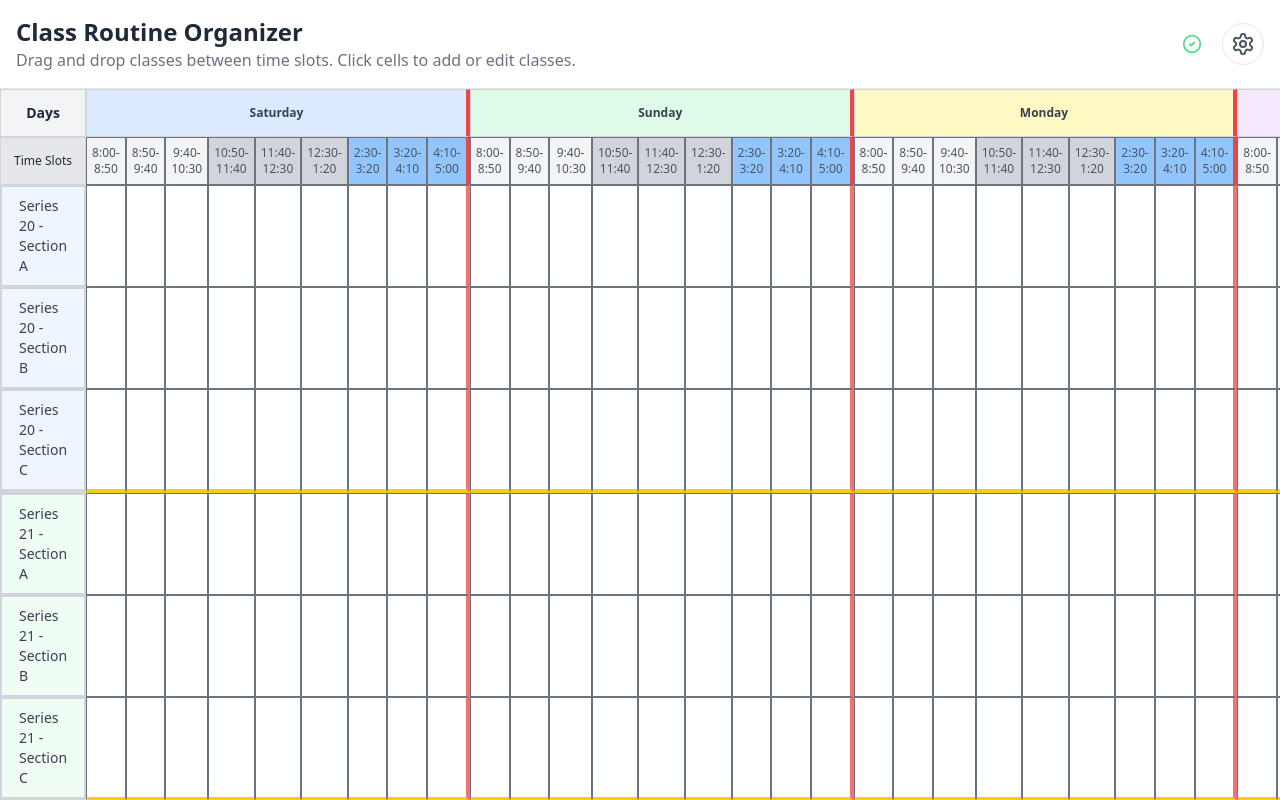
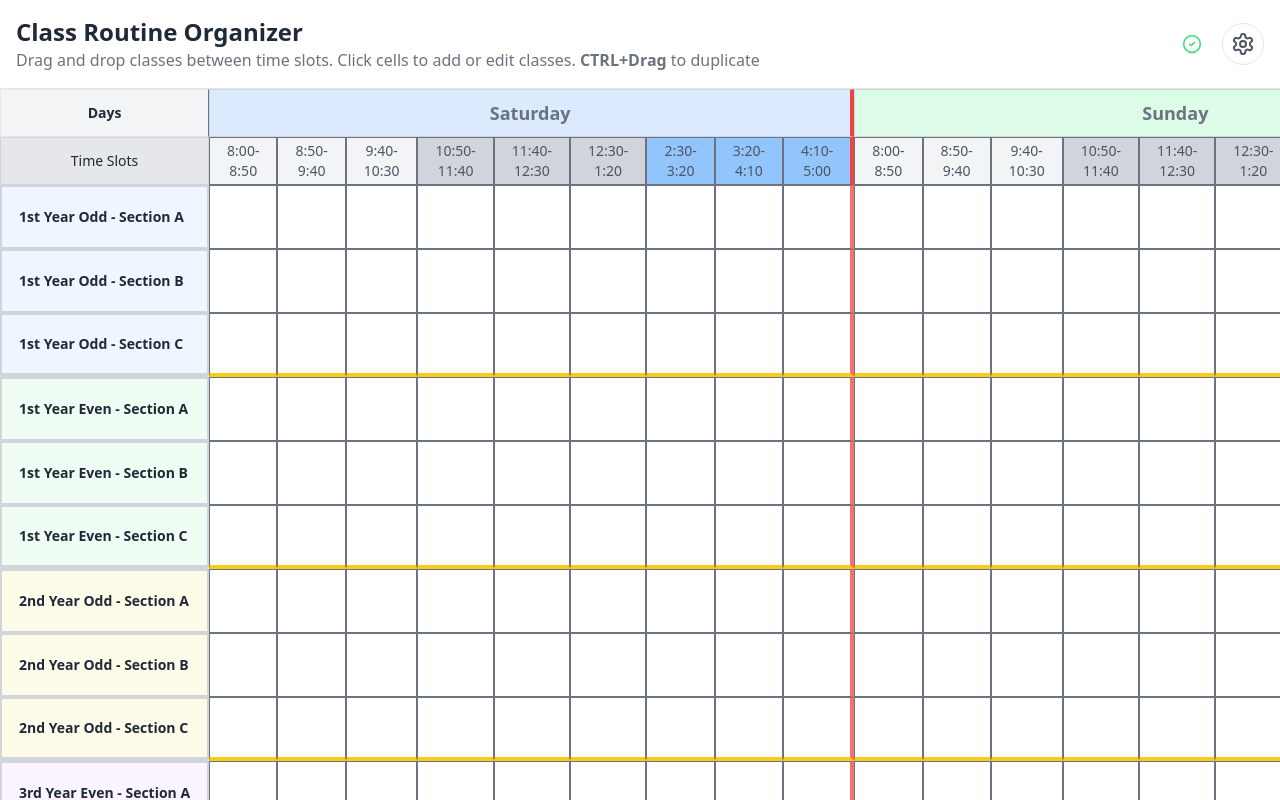
Before and after one commit to sadat2103108/3100--Class-Routine, a React (Vite) app in the folder client/: page / in a window 1280 px wide. Built offline with nearby package versions, Linux system fonts and the light colour scheme; no server answers.

Commit message:
minor ui fix

```diff
--- a/client/src/components/ClassRoutine/ClassRoutineTable.jsx
+++ b/client/src/components/ClassRoutine/ClassRoutineTable.jsx
@@ -1,4 +1,3 @@
-import React from 'react';
 import ClassCell from './ClassCell';
 
 const ClassRoutineTable = ({
@@ -16,7 +15,6 @@ const ClassRoutineTable = ({
   openModal,
   duplicateClassDetail,
   deleteClassDetail,
-  // getDayColor,
   getBorderClasses
 }) => {
   // Helper for column group color (light matte aesthetic, with soft dark for columns 4,5,6)
@@ -48,7 +46,7 @@ const ClassRoutineTable = ({
     'bg-pink-100'
   ];
   // Colors for series name heading column (group of 3)
-  const seriesHeadingColors = [
+  const batchHeadingColors = [
     'bg-blue-50',
     'bg-green-50',
     'bg-yellow-50',
@@ -61,14 +59,14 @@ const ClassRoutineTable = ({
       <thead>
         {/* Day Names Row */}
         <tr className="sticky top-0 z-20">
-          <th className="w-48 h-12 bg-gray-100 text-gray-800 font-semibold text-sm border border-gray-300 sticky left-0 z-30">
+          <th className="w-48 h-12 bg-gray-100 text-gray-800 font-semibold text-sm border border-r-gray-500 sticky left-0 z-30">
             Days
           </th>
           {days.map((day, dayIndex) => (
             <th
               key={day}
               colSpan={9}
-              className={`h-12 font-semibold text-gray-700 border border-gray-300 ${dayHeadingColors[dayIndex % dayHeadingColors.length]} ${dayIndex < 4 ? 'border-r-4 border-r-red-500' : ''}`}
+              className={` h-12 font-semibold text-lg text-gray-500 border border-gray-300 ${dayHeadingColors[dayIndex % dayHeadingColors.length]} ${dayIndex < 4 ? 'border-r-4 border-r-red-500' : ''}`}
             >
               {day}
             </th>
@@ -76,16 +74,16 @@ const ClassRoutineTable = ({
         </tr>
         {/* Time Slots Row */}
         <tr className="sticky top-12 z-20">
-          <th className="w-48 h-12 bg-gray-200 text-gray-800 font-medium text-xs border border-gray-300 sticky left-0 z-30">
+          <th className="w-48 h-12 bg-gray-200 text-gray-800 font-medium text-sm border border-gray-300 sticky left-0 z-30">
             Time Slots
           </th>
           {days.map((_, dayIndex) =>
             timeSlots.map((time, timeIndex) => (
               <th
                 key={`${dayIndex}-${timeIndex}`}
-                className={`w-32 h-12 text-xs text-gray-600 font-medium border border-gray-500 ${getColumnGroupColor(timeIndex)} ${timeIndex === 8 && dayIndex < 4 ? 'border-r-4 border-r-red-500' : ''}`}
+                className={`w-38 h-12 text-sm text-gray-600 font-medium border border-gray-500 ${getColumnGroupColor(timeIndex)} ${timeIndex === 8 && dayIndex < 4 ? 'border-r-4 border-r-red-500' : ''}`}
               >
-                <div className="px-1 text-center">
+                <div className="px-4 text-center">
                   {time}
                 </div>
               </th>
@@ -96,12 +94,23 @@ const ClassRoutineTable = ({
       <tbody>
         {batches.map((batch, batchIndex) => (
           <tr key={batchIndex}>
+
             {/* Batch Name Cell */}
-            <td className={`w-48 h-16 text-sm font-medium text-gray-700 border-2 border-gray-300 sticky left-0 z-10 ${seriesHeadingColors[Math.floor(batchIndex / 3) % seriesHeadingColors.length]} ${(batchIndex + 1) % 3 === 0 ? 'border-b-4 border-b-gray-300' : ''}`}>
+            <td
+              className={
+                `w-48 h-16 text-sm font-bold text-gray-800 border-2
+                border-gray-300 sticky left-0 z-10
+                ${batchHeadingColors[Math.floor(batchIndex / 3) % batchHeadingColors.length]}
+                ${(batchIndex + 1) % 3 === 0 ? 'border-b-4 border-b-gray-300' : ''}
+                whitespace-nowrap overflow-hidden text-ellipsis`
+              }
+            >
               <div className="px-4 py-2">
                 {batch}
               </div>
             </td>
+
+
             {/* Class Cells */}
             {days.map((_, dayIndex) =>
               timeSlots.map((_, timeIndex) => {
@@ -131,7 +140,7 @@ const ClassRoutineTable = ({
                     batchIndex={batchIndex}
                     dayIndex={dayIndex}
                     timeIndex={timeIndex}
-                    borderClasses={getBorderClasses(batchIndex, dayIndex, timeIndex)}
+                    borderClasses={getBorderClasses(batchIndex, timeIndex)}
                     timeSlotColor={cellColor}
                   />
                 );
--- a/client/src/components/ClassRoutineOrganizer.jsx
+++ b/client/src/components/ClassRoutineOrganizer.jsx
@@ -10,11 +10,8 @@ const ClassRoutineOrganizer = () => {
     routineData,
     setRoutineData,
     teachers,
-    // setTeachers,
     courses,
-    // setCourses,
     rooms,
-    // setRooms,
     saveAllStates,
   } = useContext(GlobalContext);
 
@@ -26,7 +23,7 @@ const ClassRoutineOrganizer = () => {
     setSaveStatus('unsaved');
   }, [routineData, teachers, courses, rooms]);
 
-  // Sync every 10s and on settings save
+  // Sync every 5s and on settings save
   useEffect(() => {
     const interval = setInterval(async () => {
       if (saveStatus !== 'saved') {   // Only sync if not already saved
@@ -47,8 +44,6 @@ const ClassRoutineOrganizer = () => {
   };
 
   const [draggedItem, setDraggedItem] = useState(null);
-  const [dropChoice, setDropChoice] = useState(null); // {batchIndex, dayIndex, timeIndex}
-  const [isDropModalOpen, setIsDropModalOpen] = useState(false);
   const [dragOverCell, setDragOverCell] = useState(null);
   const [isModalOpen, setIsModalOpen] = useState(false);
   const [editingCell, setEditingCell] = useState(null);
@@ -64,23 +59,20 @@ const ClassRoutineOrganizer = () => {
     '8:00-8:50', '8:50-9:40', '9:40-10:30', '10:50-11:40', '11:40-12:30',
     '12:30-1:20', '2:30-3:20', '3:20-4:10', '4:10-5:00'
   ];
-  const batches = [
-    "Series 20 - Section A",
-    "Series 20 - Section B",
-    "Series 20 - Section C",
-    "Series 21 - Section A",
-    "Series 21 - Section B",
-    "Series 21 - Section C",
-    "Series 22 - Section A",
-    "Series 22 - Section B",
-    "Series 22 - Section C",
-    "Series 23 - Section A",
-    "Series 23 - Section B",
-    "Series 23 - Section C",
-    "Series 24 - Section A",
-    "Series 24 - Section B",
-    "Series 24 - Section C"
+
+  const semesters = [
+    "1st Year Odd",
+    "1st Year Even",
+    "2nd Year Odd",
+    "3rd Year Even",
+    "4th Year Odd"
   ];
+  const sections = ['A', 'B', 'C'];
+
+  const batches = semesters.flatMap(s =>
+    sections.map(sec => `${s} - Section ${sec}`)
+  );
+
   // Remove localStorage gridData and routineData
   // Use global state for routineData
 
@@ -179,52 +171,8 @@ const ClassRoutineOrganizer = () => {
       return newData;
     });
     setDraggedItem(null);
-    setDropChoice(null);
-    setIsDropModalOpen(false);
   }, [draggedItem, setRoutineData]);
 
-  // const handleDropAction = (action) => {
-  //   if (!draggedItem || !dropChoice) {
-  //     setIsDropModalOpen(false);
-  //     setDraggedItem(null);
-  //     setDropChoice(null);
-  //     setDragOverCell(null);
-  //     return;
-  //   }
-  //   setRoutineData(prev => {
-  //     let newData = [...prev];
-  //     // Remove any class in the target cell
-  //     newData = newData.filter(cls =>
-  //       !(cls.batchIndex === dropChoice.batchIndex &&
-  //         cls.dayIndex === dropChoice.dayIndex &&
-  //         cls.timeIndex === dropChoice.timeIndex)
-  //     );
-  //     if (action === 'move') {
-  //       // Remove from original position
-  //       newData = newData.filter(cls =>
-  //         !(cls.batchIndex === draggedItem.batchIndex &&
-  //           cls.dayIndex === draggedItem.dayIndex &&
-  //           cls.timeIndex === draggedItem.timeIndex)
-  //       );
-  //       // Add to new position
-  //       newData.push({ ...draggedItem.classDetail, batchIndex: dropChoice.batchIndex, dayIndex: dropChoice.dayIndex, timeIndex: dropChoice.timeIndex });
-  //     } else if (action === 'copy') {
-  //       // Add a copy to new position
-  //       newData.push({
-  //         ...draggedItem.classDetail,
-  //         id: `${Date.now()}-${Math.random().toString(36).substr(2, 9)}`,
-  //         batchIndex: dropChoice.batchIndex,
-  //         dayIndex: dropChoice.dayIndex,
-  //         timeIndex: dropChoice.timeIndex
-  //       });
-  //     }
-  //     return newData;
-  //   });
-  //   setIsDropModalOpen(false);
-  //   setDraggedItem(null);
-  //   setDropChoice(null);
-  //   setDragOverCell(null);
-  // };
 
   const handleDragEnd = useCallback(() => {
     setDraggedItem(null);
@@ -242,8 +190,7 @@ const ClassRoutineOrganizer = () => {
       id: '',
       course: '',
       teacher: '',
-      room: '',
-      type: 'Lecture'
+      room: ''
     });
     setIsModalOpen(true);
   };
@@ -251,7 +198,7 @@ const ClassRoutineOrganizer = () => {
   const closeModal = () => {
     setIsModalOpen(false);
     setEditingCell(null);
-    setModalData({ id: '', course: '', teacher: '', room: '', type: 'Lecture' });
+    setModalData({ id: '', course: '', teacher: '', room: '' });
   };
 
   const saveClassDetail = () => {
@@ -293,20 +240,8 @@ const ClassRoutineOrganizer = () => {
     ));
   };
 
-  // Color for each group of 3 columns (sections)
-  // const getDayColor = (dayIndex) => {
-  //   const groupColors = [
-  //     'bg-blue-50 border-blue-200',
-  //     'bg-green-50 border-green-200',
-  //     'bg-purple-50 border-purple-200',
-  //     'bg-orange-50 border-orange-200',
-  //     'bg-pink-50 border-pink-200'
-  //   ];
-  //   // Each day is a group, but you can alternate for more contrast if needed
-  //   return groupColors[dayIndex % groupColors.length];
-  // };
 
-  const getBorderClasses = (batchIndex, dayIndex, timeIndex) => {
+  const getBorderClasses = (batchIndex, timeIndex) => {
     let classes = 'border border-gray-500';
     // Add thicker borders for day separations (every 9 columns)
     if (timeIndex === 8) {
@@ -343,7 +278,9 @@ const ClassRoutineOrganizer = () => {
       <div className="bg-white shadow-sm border-b border-gray-200 p-4 flex items-center justify-between">
         <div>
           <h1 className="text-2xl font-bold text-gray-800">Class Routine Organizer</h1>
-          <p className="text-gray-500">Drag and drop classes between time slots. Click cells to add or edit classes.</p>
+          <p className="text-gray-500">Drag and drop classes between time slots. Click cells to add or edit classes.
+            <strong> CTRL+Drag </strong> to duplicate
+          </p>
         </div>
         <div className="flex items-center gap-3">
           {/* Status Icon */}
@@ -376,7 +313,6 @@ const ClassRoutineOrganizer = () => {
             openModal={openModal}
             duplicateClassDetail={duplicateClassDetail}
             deleteClassDetail={deleteClassDetail}
-            // getDayColor={getDayColor}
             getBorderClasses={getBorderClasses}
           />
         </div>
```
